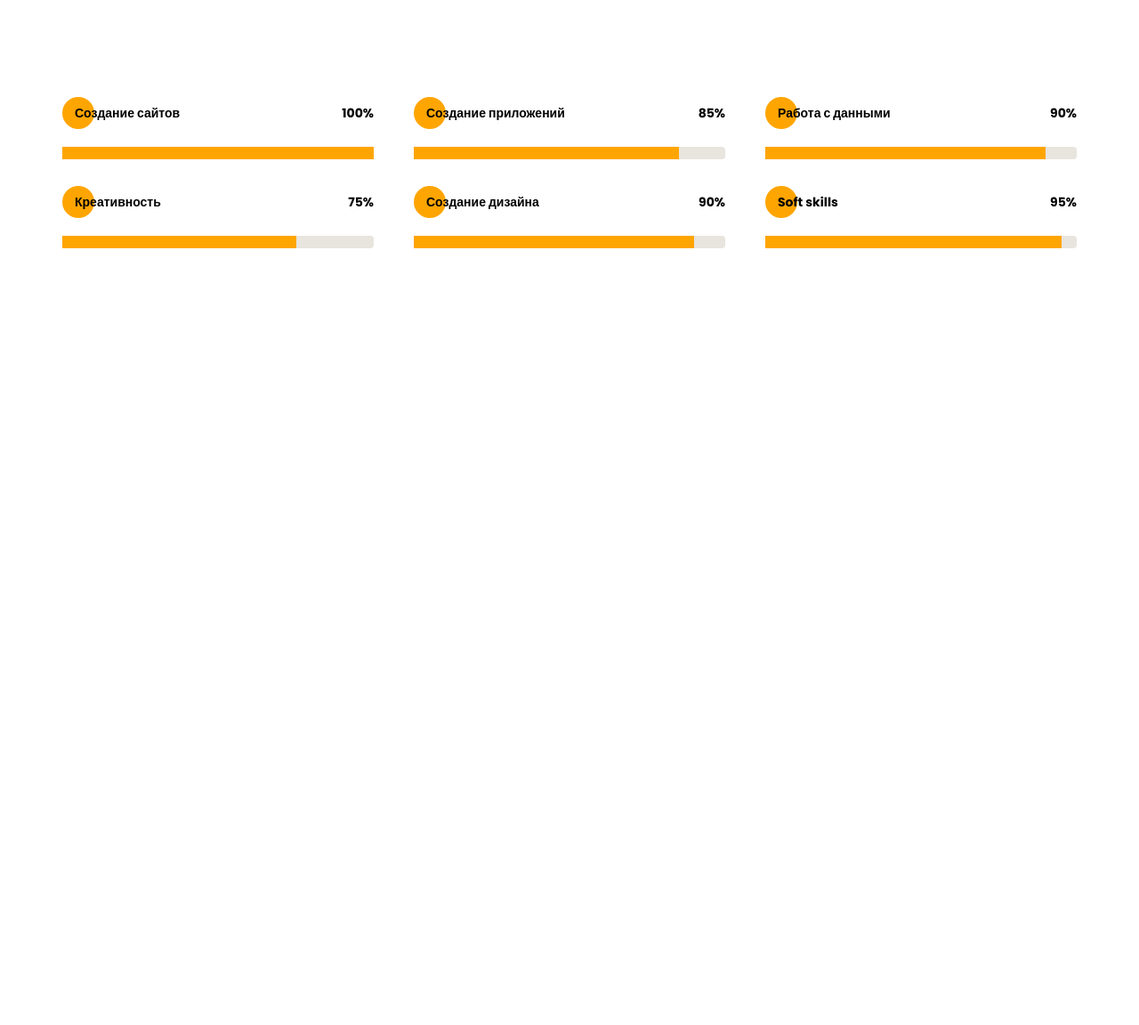
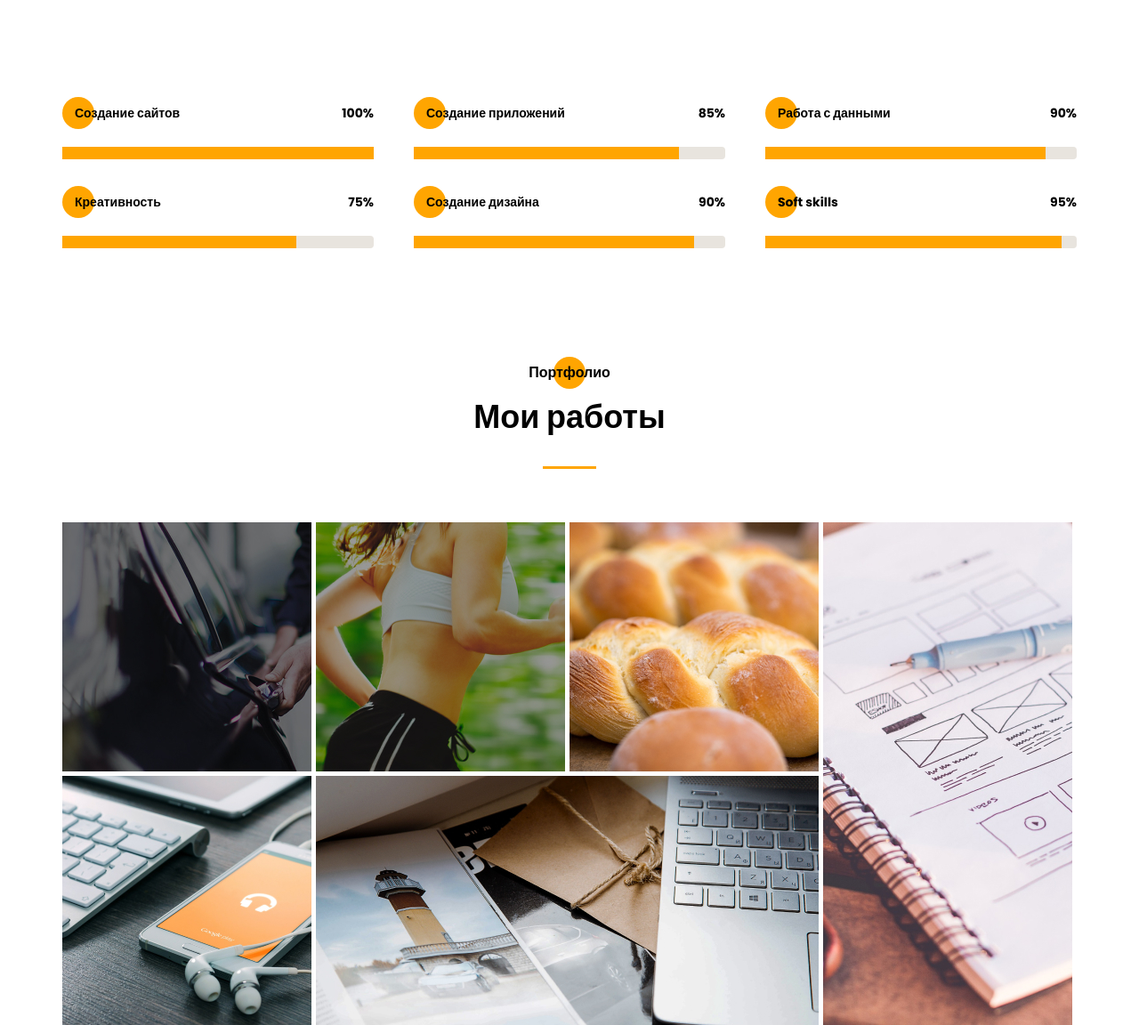
Before and after one commit to tar2ga/portfolio, a website: page src/index.html in a window 1280 px wide. Shown: the part 3092-4244 px from the top of the page at 89% size. Before the commit the page ends 3379 px from the top, so only its background shows below. Drawn offline with nearby package versions, Linux system fonts and the light colour scheme; files that its build step writes are made by us from their sources.

Commit message:
урок 87

```diff
--- a/package.json
+++ b/package.json
@@ -15,7 +15,7 @@
     "gulp-sass": "^4.1.0"
   },
   "browserslist": [
-    "last 1 version",
+    "last 2 version",
     "> 1%",
     "maintained node versions",
     "not dead"
--- a/src/index.html
+++ b/src/index.html
@@ -188,8 +188,8 @@
 
 	<section class="resume">
 		<div class="container">
-			<h2 class="title title_fz16 resume__title">Опыт</h2>
-			<div class="title title_fz36 resume__subtitle">Чем я буду полезен</div>
+			<h2 class="title title_fz16 title__section-title">Опыт</h2>
+			<div class="title title_fz36 title__section-subtitle">Чем я буду полезен</div>
 			<div class="divider"></div>
 
 			<div class="resume__wrapper">
@@ -265,8 +265,8 @@
 
 	<section class="skills">
 		<div class="container">
-			<h2 class="title title_fz16 skills__title">Навыки</h2>
-			<div class="title title_fz36 skills__subtitle">Что я использую в работе</div>
+			<h2 class="title title_fz16 title__section-title">Навыки</h2>
+			<div class="title title_fz36 title__section-subtitle">Что я использую в работе</div>
 			<div class="divider"></div>
 			<div class="skills__wrapper">
 				<div class="skills__item">
@@ -366,6 +366,33 @@
 		</div>
 	</section>
 
+	<section class="portfolio">
+		<div class="container">
+			<h2 class="title title_fz16 title__section-title">Портфолио</h2>
+			<div class="title title_fz36 title__section-subtitle">Мои работы</div>
+			<div class="divider"></div>
+			<div class="portfolio__wrapper">
+				<a href="/projects/uber/" class="portfolio__item" target="_blank">
+					<img src="img/works/uber.jpg" alt="uber">
+				</a>
+				<a href="/projects/pulse" class="portfolio__item" target="_blank">
+					<img src="img/works/pulse.jpg" alt="pulse">
+				</a>
+				<a href="#" class="portfolio__item" target="_blank">
+					<img src="img/works/bread.jpg" alt="bread">
+				</a>
+				<a href="#" class="portfolio__item vertical" target="_blank">
+					<img src="img/works/plans.jpg" alt="plans">
+				</a>
+				<a href="#" class="portfolio__item" target="_blank">
+					<img src="img/works/ipad.jpg" alt="ipad" target="_blank">
+				</a>
+				<a href="#" class="portfolio__item horizontal" target="_blank">
+					<img src="img/works/mac.jpg" alt="mac">
+				</a>
+		</div>
+	</section>
+
 	<script src="js/script.js"></script>
 </body>
 </html>
--- /dev/null
+++ b/src/sass/blocks/_portfolio.scss
@@ -0,0 +1,27 @@
+.portfolio {
+	padding-top: 120px;
+	&__wrapper {
+		margin-top: 60px;
+		display: grid;
+		grid-template: repeat(2, 280px) / repeat(4, 280px);
+		grid-auto-rows: 280px;
+		gap: 5px;
+		.vertical {
+			grid-row: 1 / 3;
+			grid-column: 4;
+		}
+		.horizontal {
+			grid-column: 2 / 4;
+			grid-row: 2;
+		}
+	}
+	&__item {
+		transition: all .6s;
+		img {
+			width: 100%;
+		}
+		&:hover {
+			filter: opacity(70%);
+		}
+	}
+}
--- a/src/sass/blocks/_resume.scss
+++ b/src/sass/blocks/_resume.scss
@@ -1,18 +1,5 @@
 .resume {
 	padding-top: 120px;
-	&__title {
-		position: relative;
-		text-align: center;
-		@include before-circle;
-		&:before {
-			top: -6px;
-			left: 50%;
-			transform: translateX(-50%);
-		}
-	}
-	&__subtitle {
-		text-align: center;
-	}
 	&__wrapper {
 		padding: 60px 65px 0 65px;
 		display: grid;
--- a/src/sass/blocks/_skills.scss
+++ b/src/sass/blocks/_skills.scss
@@ -1,18 +1,5 @@
 .skills {
 	padding-top: 120px;
-	&__title {
-		position: relative;
-		text-align: center;
-		@include before-circle;
-		&:before {
-			top: -6px;
-			left: 50%;
-			transform: translateX(-50%);
-		}
-	}
-	&__subtitle {
-		text-align: center;
-	}
 	&__wrapper {
 		margin-top: 60px;
 		display: grid;
--- a/src/sass/blocks/_title.scss
+++ b/src/sass/blocks/_title.scss
@@ -28,4 +28,17 @@
 	&_fz48 {
 		font-size: 48px;
 	}
+	&__section-title {
+		position: relative;
+		text-align: center;
+		@include before-circle;
+		&:before {
+			top: -6px;
+			left: 50%;
+			transform: translateX(-50%);
+		}
+	}
+	&__section-subtitle {
+		text-align: center;
+	}
 }
--- a/src/sass/style.scss
+++ b/src/sass/style.scss
@@ -12,6 +12,7 @@
 @import 'blocks/about';
 @import 'blocks/resume';
 @import 'blocks/skills';
+@import 'blocks/portfolio';
 
 * {
     font-family: 'Poppins', sans-serif;
```
Also changed, not shown: src/img/works/mac.jpg (added).
